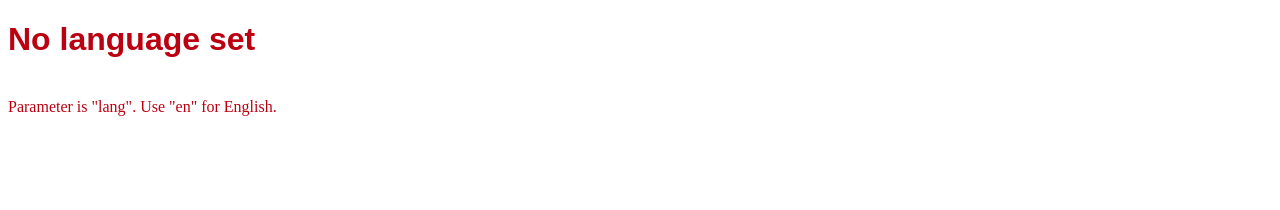
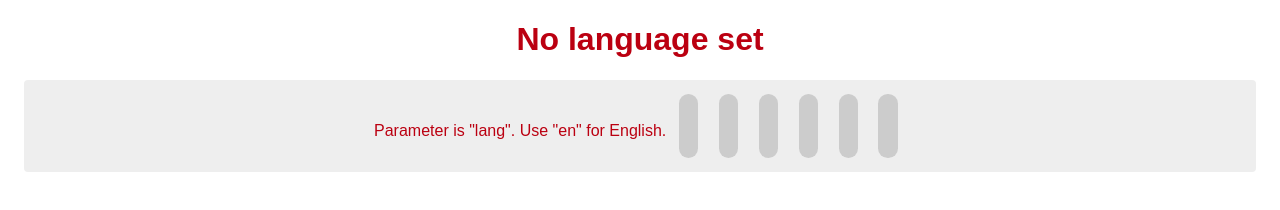
Before and after one commit to scpwiki/timer, a plain HTML site: page timer.html in a window 1280 px wide. Drawn offline with Linux system fonts and the light colour scheme.

Commit message:
Add more styling.

```diff
--- a/timer.html
+++ b/timer.html
@@ -7,18 +7,37 @@
 
     <style>
       /* Main elements */
+      body {
+        font-family: Arial, sans-serif;
+      }
+
       #title {
-        font-family: Arial, sans-serif;
+        text-align: center;
+      }
+
+      #clock {
+        text-align: center;
+        background-color: #eee;
+        border-radius: 0.25em;
+        padding: 1em;
+        margin: 1em;
       }
 
       .unit {
         display: inline-block;
+        margin: 0.5em;
       }
 
       .unit-value {
         font-family: monospace;
         font-size: 3em;
+        background-color: #ccc;
+        border-radius: 0.25em;
         padding: 0.25em;
+      }
+
+      .unit-label {
+        font-size: 1em;
       }
 
       /* Basic utility classes */
```
